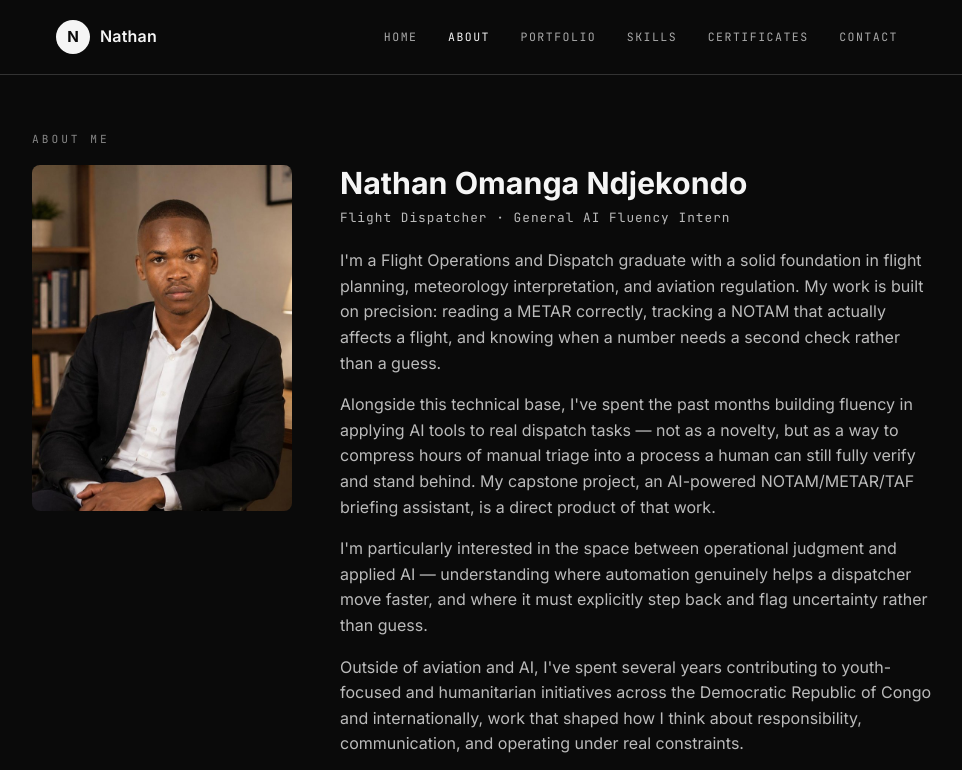
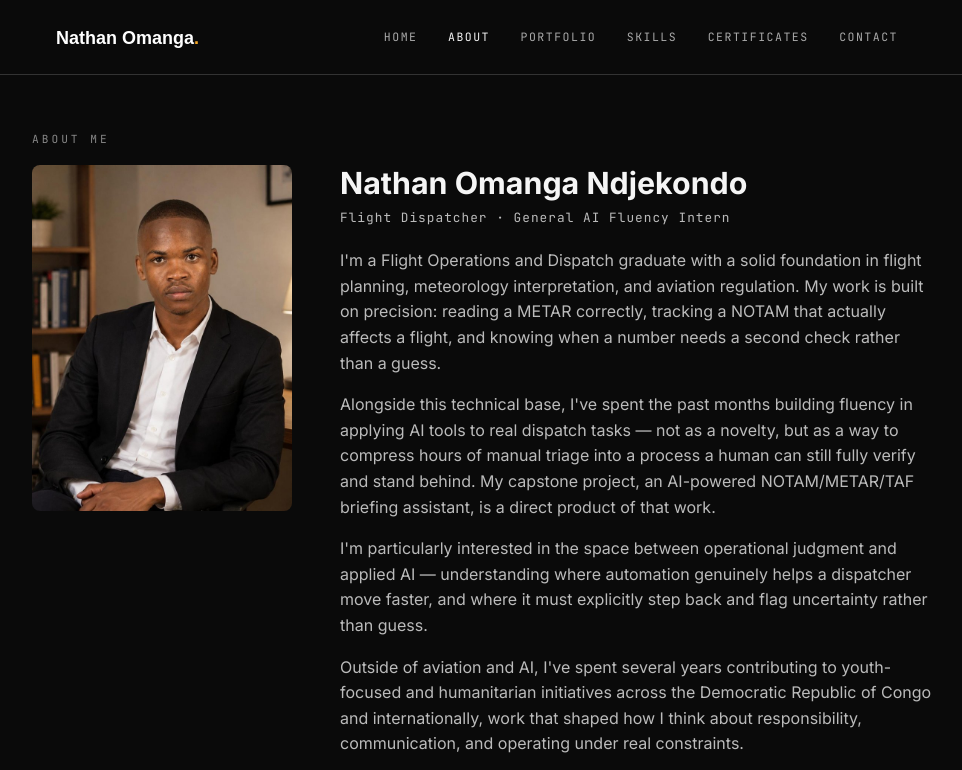
Before and after one commit to nathanomanga70/Portfolio, a plain HTML site: page about.html in a window 1280 px wide. Shown: the top 770 px of the page, without its empty margins (158-1120 px from the left). Drawn offline with Linux system fonts and the light colour scheme.

Commit message:
Add files via upload

```diff
--- a/about.html
+++ b/about.html
@@ -17,15 +17,14 @@
 <noscript><link rel="stylesheet" href="https://fonts.googleapis.com/css2?family=JetBrains+Mono:wght@400;600&family=Inter:wght@400;500;600;700&display=swap"></noscript>
 <link rel="stylesheet" href="style.css">
 <link rel="stylesheet" href="about.css">
-<link rel="icon" href="favicon.ico" sizes="any">
-<link rel="icon" type="image/png" href="favicon-32.png" sizes="32x32">
-<link rel="icon" type="image/png" href="favicon-16.png" sizes="16x16">
+<link rel="icon" href="favicon.ico" sizes="32x32">
+<link rel="icon" type="image/svg+xml" href="favicon-n.svg">
 <link rel="apple-touch-icon" href="apple-touch-icon.png">
 </head>
 <body>
 <header>
   <div class="nav-wrap">
-    <a class="logo-wrap" href="index.html"><span class="logo-avatar">N</span><span class="logo-name">Nathan</span></a>
+    <a class="logo-wrap" href="index.html"><img src="logo-nathan-blanc.svg" alt="Nathan Omanga" height="30"></a>
     <button class="nav-toggle" id="navToggle" aria-label="Toggle menu" aria-expanded="false">
       <span></span><span></span><span></span>
     </button>
```
Also changed, not shown: certificates.html (+3 -4 lines), contact.html (+3 -4 lines), portfolio.html (+3 -4 lines), skills.html (+3 -4 lines).
